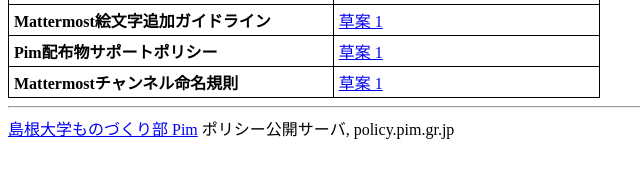
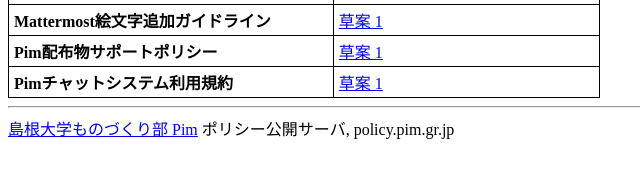
Before and after one commit to shimane-u-pim/policy, a plain HTML site: page index.html in a window 1280 px wide. Shown: the part 199-376 px from the top of the page, 0-640 px from the left. Drawn offline with Linux system fonts and the light colour scheme.

Commit message:
Update index.html

```diff
--- a/index.html
+++ b/index.html
@@ -55,7 +55,7 @@
                     <td><a href="/distribute/support/draft1.html">草案 1</a></td>
                 </tr>
                 <tr>
-                    <th scope="row">Mattermostチャンネル命名規則</th>
+                    <th scope="row">Pimチャットシステム利用規約</th>
                     <td><a href="/mattermost/terms/20250421.html">草案 1</a></td>
                 </tr>
             </tbody>
```
